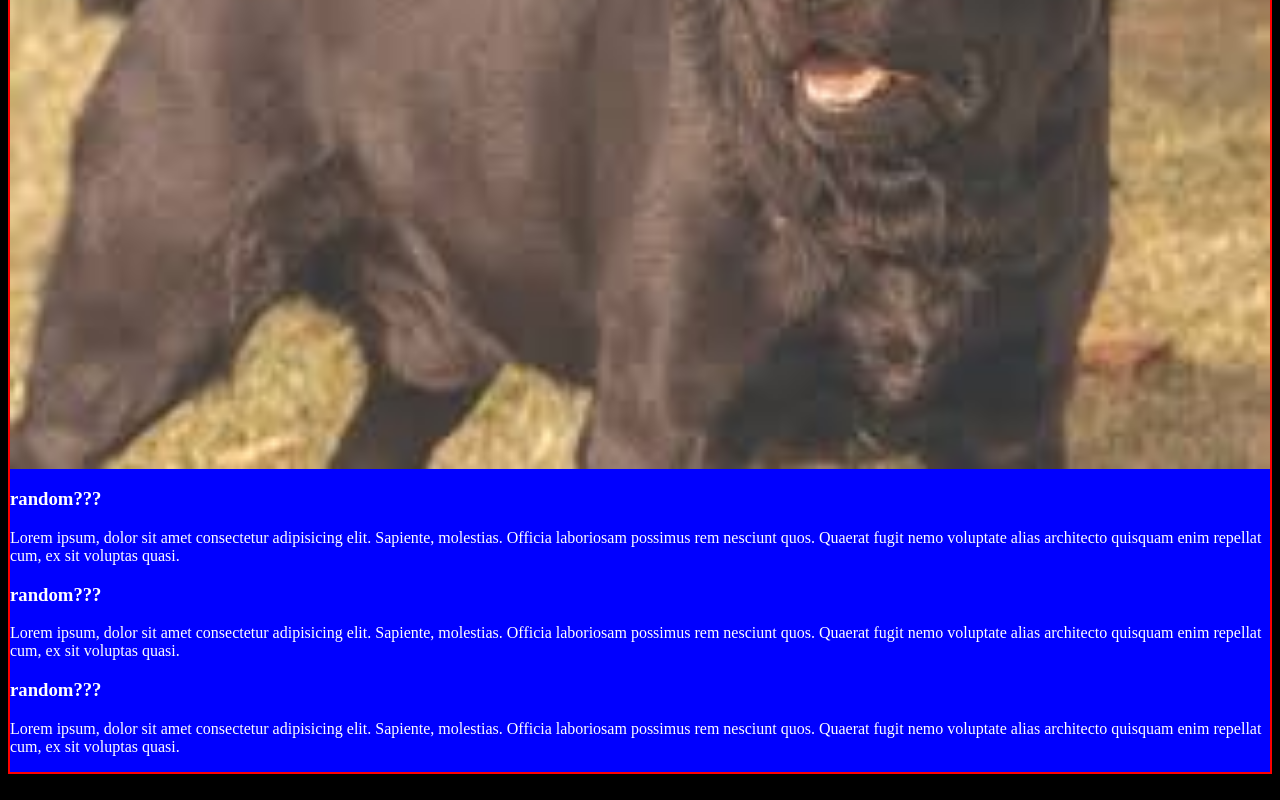
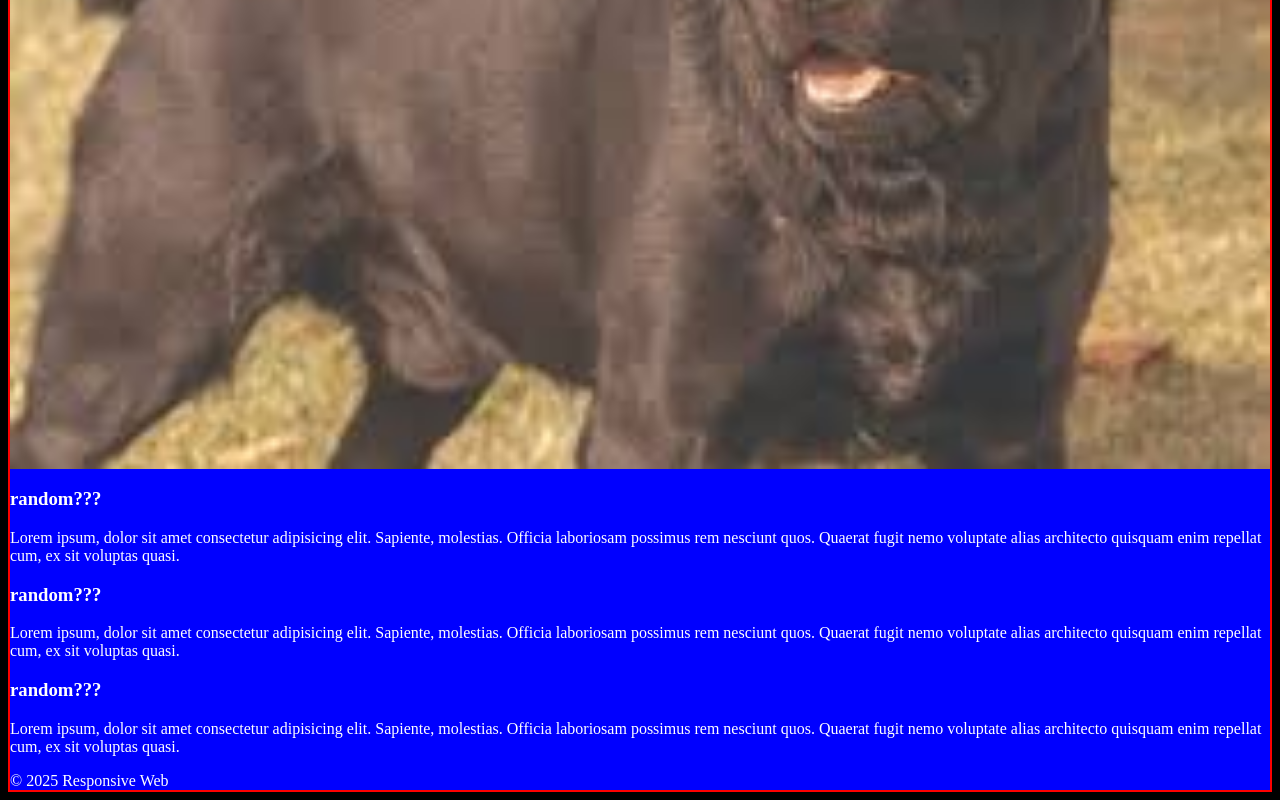
Before and after one commit to AydenHouston/CITC13000, a plain HTML site: page Demo/Demo_2_13_2025/index.html in a window 1280 px wide. Shown: the part 2678-3478 px from the top of the page. Drawn offline with Linux system fonts and the light colour scheme.

Commit message:
Update index.html

```diff
--- a/Demo/Demo_2_13_2025/index.html
+++ b/Demo/Demo_2_13_2025/index.html
@@ -45,7 +45,7 @@
         <div class="col"> <h3>random???</h3>
             <p>Lorem ipsum, dolor sit amet consectetur adipisicing elit. Sapiente, molestias. Officia laboriosam possimus rem nesciunt quos. Quaerat fugit nemo voluptate alias architecto quisquam enim repellat cum, ex sit voluptas quasi.</p></div>
     </div>
-    <footer></footer>
+    <footer>&copy; 2025 Responsive Web</footer>
 </div>
 
 
```
